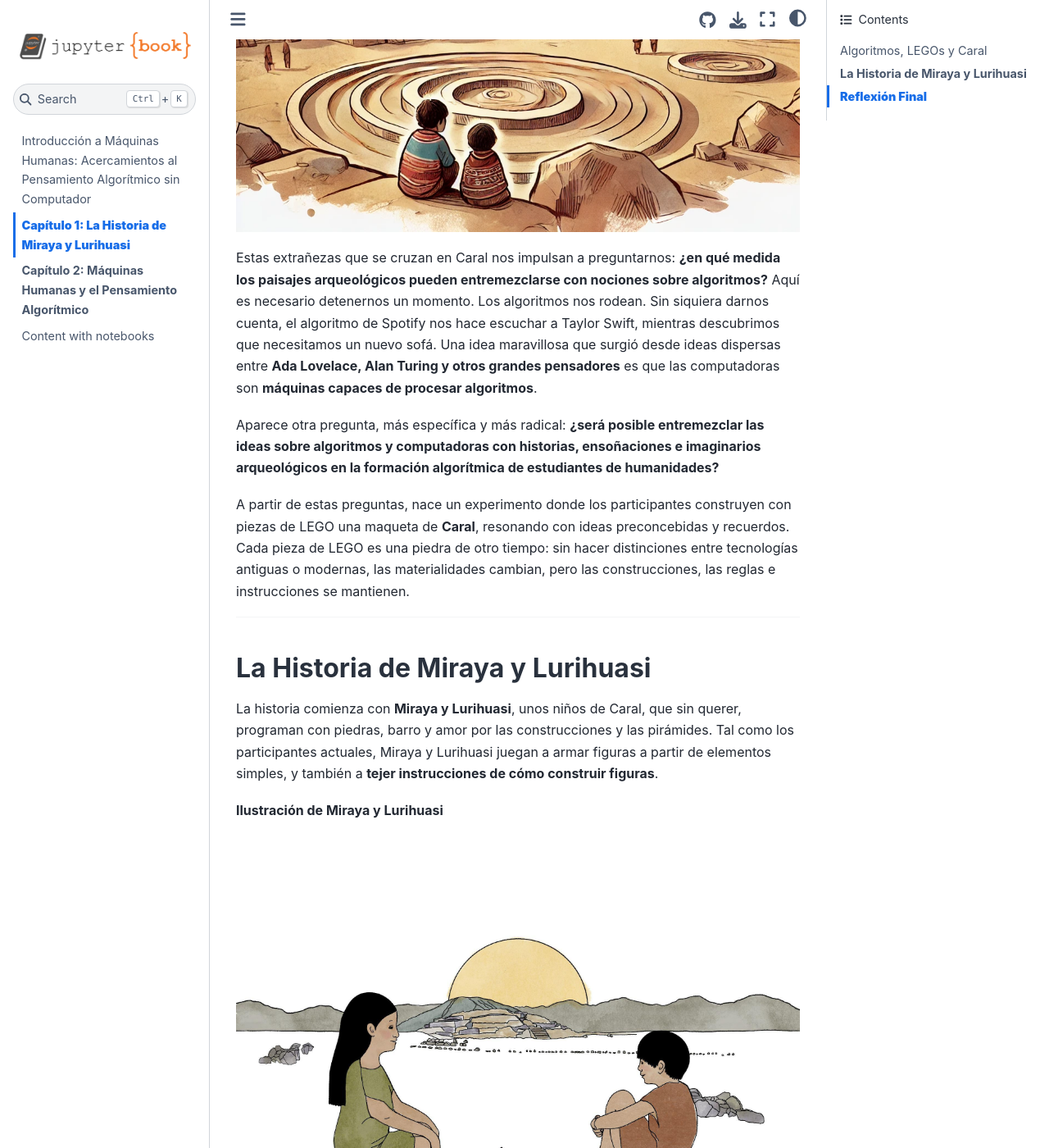
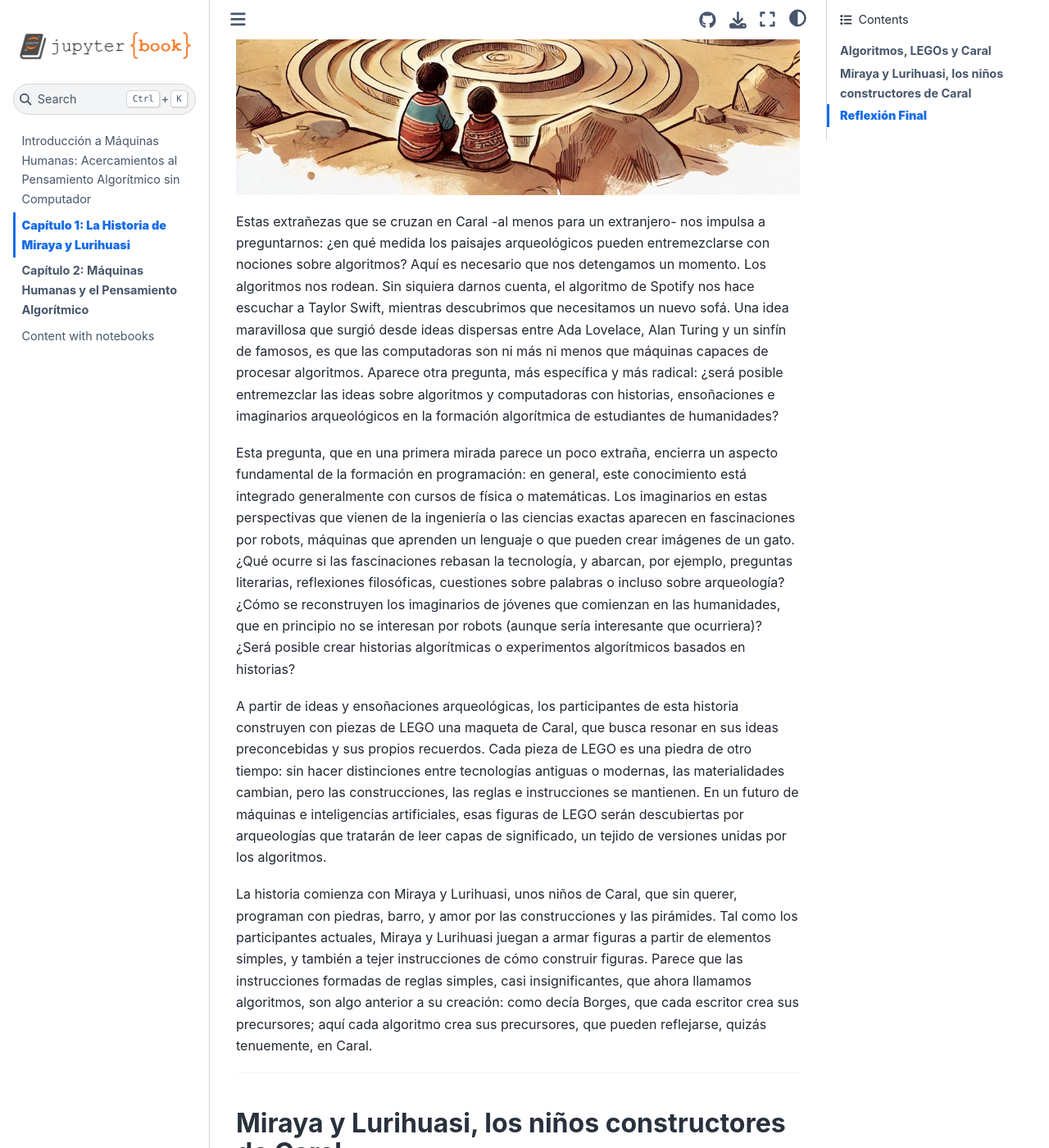
Before and after one commit to javiervzpucp/libro-python, a Jupyter Book: the page built from capitulo1.md, in a window 1280 px wide and 1400 px high, scrolled down 1020 px. Shown: the whole window at 82% size. Built offline with Jupyter Book 1.0.4 settings and Sphinx 7.4.7 and the Sphinx Book theme 1.1.4, drawn with Linux system fonts in a browser that asks for light colours; some of the changed text lies outside the part shown.

Commit message:
Actualización del libro con el nombre correcto, imágenes y Capítulo 4

```diff
--- a/capitulo1.md
+++ b/capitulo1.md
@@ -4,24 +4,63 @@ title: "Capítulo 1: La Historia de Miraya y Lurihuasi"
 
 # **Capítulo 1: La Historia de Miraya y Lurihuasi**
 
-## Algoritmos, LEGOs y Caral
+## **Algoritmos, LEGOs y Caral**
 
-Al pasear por Lima, es habitual encontrarse con lugares en los que parece que el tiempo se detuvo: ruinas corroídas por el sol y por la lluvia tenue y gris que invade los inviernos. Estas aparecen debajo de autopistas, rodeadas de casas, o arrumbadas en algún barrio. La ciudad está infestada de ruinas, de historias interminables y piedras que recuerdan otros tiempos.
-
-A veces, estas construcciones perdidas reaparecen lejos de las grandes ciudades, en medio del sol y el polvo, recordando esplendores antiguos. **Caral**, una ciudadela de algunos miles de años de antigüedad ubicada al norte de Lima, es una de estas imágenes. Este imponente centro ceremonial juega con historias de imaginarios prehispánicos que intentan flotar en el desierto. Estudios arqueológicos afirman que Caral fue uno de los centros ceremoniales más antiguos de todo Sudamérica.
+Al pasear por Lima, es habitual encontrarse con lugares en los que parece que el tiempo se
+detuvo: ruinas corroídas por el sol y por la lluvia tenue y gris que invade los inviernos. Estas
+aparecen debajo de autopistas, rodeadas de casas, o arrumbadas en algún barrio. La ciudad
+está infestada de ruinas, de historias interminables, y piedras que recuerdan otros tiempos.
+A veces, estas construcciones perdidas reaparecen lejos de las grandes ciudades, en medio
+del sol y el polvo, recordando esplendores antiguos. Caral, una ciudadela de algunos miles
+de años de antigüedad ubicada al norte de Lima, es una de estas imágenes. Este imponente
+centro ceremonial juega con historias de imaginarios prehispánicos que intentan flotar en el
+desierto. Estudios arqueológicos afirman que Caral fue uno de los centros ceremoniales más
+antiguos de todo Sudamérica.
 
 **Imagen de Caral**
 ![Caral](images/caral.png)
 
-Estas extrañezas que se cruzan en Caral nos impulsan a preguntarnos: **¿en qué medida los paisajes arqueológicos pueden entremezclarse con nociones sobre algoritmos?** Aquí es necesario detenernos un momento. Los algoritmos nos rodean. Sin siquiera darnos cuenta, el algoritmo de Spotify nos hace escuchar a Taylor Swift, mientras descubrimos que necesitamos un nuevo sofá. Una idea maravillosa que surgió desde ideas dispersas entre **Ada Lovelace, Alan Turing y otros grandes pensadores** es que las computadoras son **máquinas capaces de procesar algoritmos**.
+Estas extrañezas que se cruzan en Caral -al menos para un extranjero- nos impulsa a
+preguntarnos: ¿en qué medida los paisajes arqueológicos pueden entremezclarse con
+nociones sobre algoritmos? Aquí es necesario que nos detengamos un momento. Los
+algoritmos nos rodean. Sin siquiera darnos cuenta, el algoritmo de Spotify nos hace escuchar
+a Taylor Swift, mientras descubrimos que necesitamos un nuevo sofá. Una idea maravillosa
+que surgió desde ideas dispersas entre Ada Lovelace, Alan Turing y un sinfín de famosos, es
+que las computadoras son ni más ni menos que máquinas capaces de procesar algoritmos.
+Aparece otra pregunta, más específica y más radical: ¿será posible entremezclar las ideas
+sobre algoritmos y computadoras con historias, ensoñaciones e imaginarios arqueológicos
+en la formación algorítmica de estudiantes de humanidades?
 
-Aparece otra pregunta, más específica y más radical: **¿será posible entremezclar las ideas sobre algoritmos y computadoras con historias, ensoñaciones e imaginarios arqueológicos en la formación algorítmica de estudiantes de humanidades?**
+Esta pregunta, que en una primera mirada parece un poco extraña, encierra un aspecto
+fundamental de la formación en programación: en general, este conocimiento está
+integrado generalmente con cursos de física o matemáticas. Los imaginarios en estas
+perspectivas que vienen de la ingeniería o las ciencias exactas aparecen en fascinaciones por
+robots, máquinas que aprenden un lenguaje o que pueden crear imágenes de un gato. ¿Qué
+ocurre si las fascinaciones rebasan la tecnología, y abarcan, por ejemplo, preguntas
+literarias, reflexiones filosóficas, cuestiones sobre palabras o incluso sobre arqueología?
+¿Cómo se reconstruyen los imaginarios de jóvenes que comienzan en las humanidades, que
+en principio no se interesan por robots (aunque sería interesante que ocurriera)? ¿Será
+posible crear historias algorítmicas o experimentos algorítmicos basados en historias?
 
-A partir de estas preguntas, nace un experimento donde los participantes construyen con piezas de LEGO una maqueta de **Caral**, resonando con ideas preconcebidas y recuerdos. Cada pieza de LEGO es una piedra de otro tiempo: sin hacer distinciones entre tecnologías antiguas o modernas, las materialidades cambian, pero las construcciones, las reglas e instrucciones se mantienen.
+A partir de ideas y ensoñaciones arqueológicas, los participantes de esta historia construyen
+con piezas de LEGO una maqueta de Caral, que busca resonar en sus ideas preconcebidas y
+sus propios recuerdos. Cada pieza de LEGO es una piedra de otro tiempo: sin hacer
+distinciones entre tecnologías antiguas o modernas, las materialidades cambian, pero las
+construcciones, las reglas e instrucciones se mantienen. En un futuro de máquinas e
+inteligencias artificiales, esas figuras de LEGO serán descubiertas por arqueologías que
+tratarán de leer capas de significado, un tejido de versiones unidas por los algoritmos.
+
+La historia comienza con Miraya y Lurihuasi, unos niños de Caral, que sin querer, programan
+con piedras, barro, y amor por las construcciones y las pirámides. Tal como los participantes
+actuales, Miraya y Lurihuasi juegan a armar figuras a partir de elementos simples, y también
+a tejer instrucciones de cómo construir figuras. Parece que las instrucciones formadas de
+reglas simples, casi insignificantes, que ahora llamamos algoritmos, son algo anterior a su
+creación: como decía Borges, que cada escritor crea sus precursores; aquí cada algoritmo
+crea sus precursores, que pueden reflejarse, quizás tenuemente, en Caral.
 
 ---
 
-## **La Historia de Miraya y Lurihuasi**
+## **Miraya y Lurihuasi, los niños constructores de Caral**
 
 La historia comienza con **Miraya y Lurihuasi**, unos niños de Caral, que sin querer, programan con piedras, barro y amor por las construcciones y las pirámides. Tal como los participantes actuales, Miraya y Lurihuasi juegan a armar figuras a partir de elementos simples, y también a **tejer instrucciones de cómo construir figuras**.
 
```
